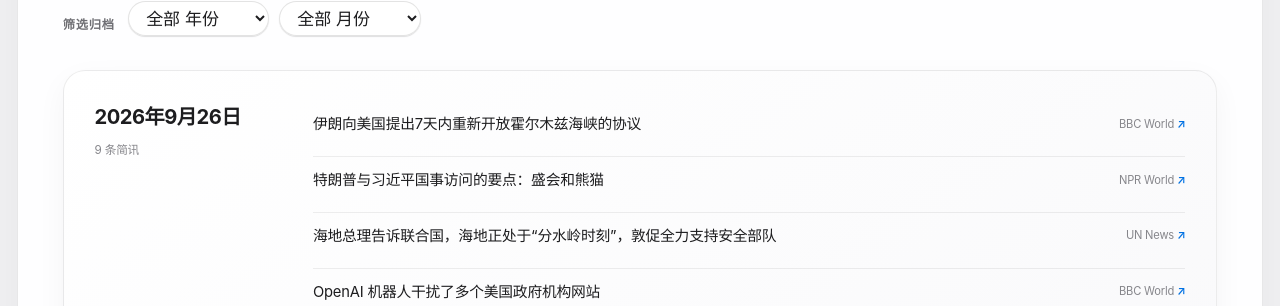
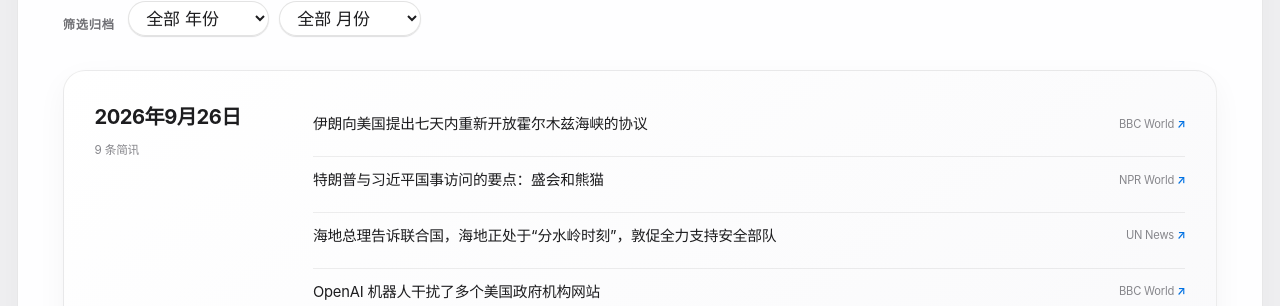
Before and after one commit to HaoxiangLuo/HaoxiangLuo.github.io, a Jekyll site: the page built from _pages/daily-news-zh.html, in a window 1280 px wide and 900 px high. Shown: the part 330-636 px from the top of the window. Built offline with Jekyll 4.4.1, drawn with Linux system fonts in a browser that asks for light colours; a style sheet for code colours, icons or effects is not loaded.

Commit message:
Update daily news 2026-09-26

```diff
--- a/_data/daily_news.json
+++ b/_data/daily_news.json
@@ -1,5 +1,5 @@
 {
-  "updated_at": "2026-09-26T10:24:19+08:00",
+  "updated_at": "2026-09-26T11:24:08+08:00",
   "days": [
     {
       "date": "2026-09-26",
@@ -8,7 +8,7 @@
           "title": "Iran offers US deal to reopen Strait of Hormuz in seven days",
           "source": "BBC World",
           "url": "https://www.bbc.co.uk/news/articles/cqgmrr9ekr7ko?at_medium=RSS&at_campaign=rss",
-          "title_zh": "伊朗向美国提出7天内重新开放霍尔木兹海峡的协议"
+          "title_zh": "伊朗向美国提出七天内重新开放霍尔木兹海峡的协议"
         },
         {
           "title": "Takeaways from the Trump-Xi state visit: Pageantry and pandas",
```
